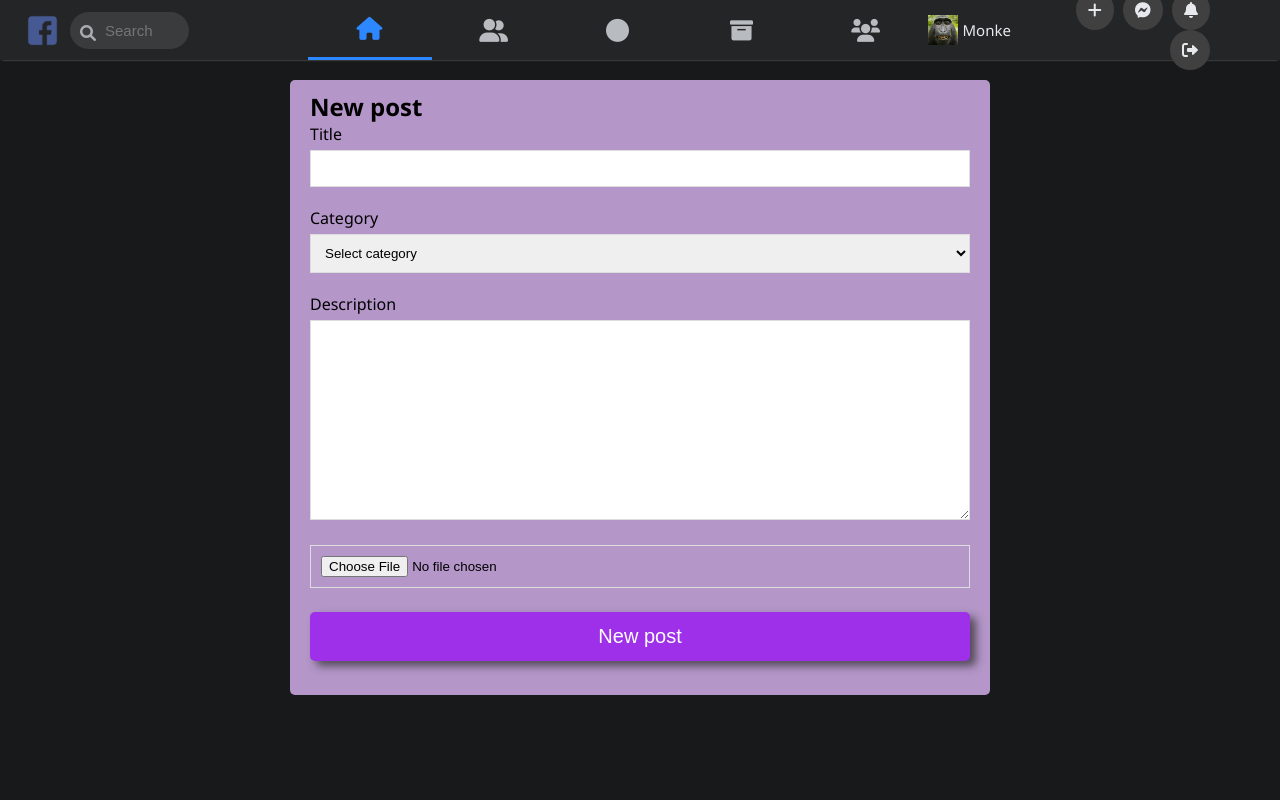
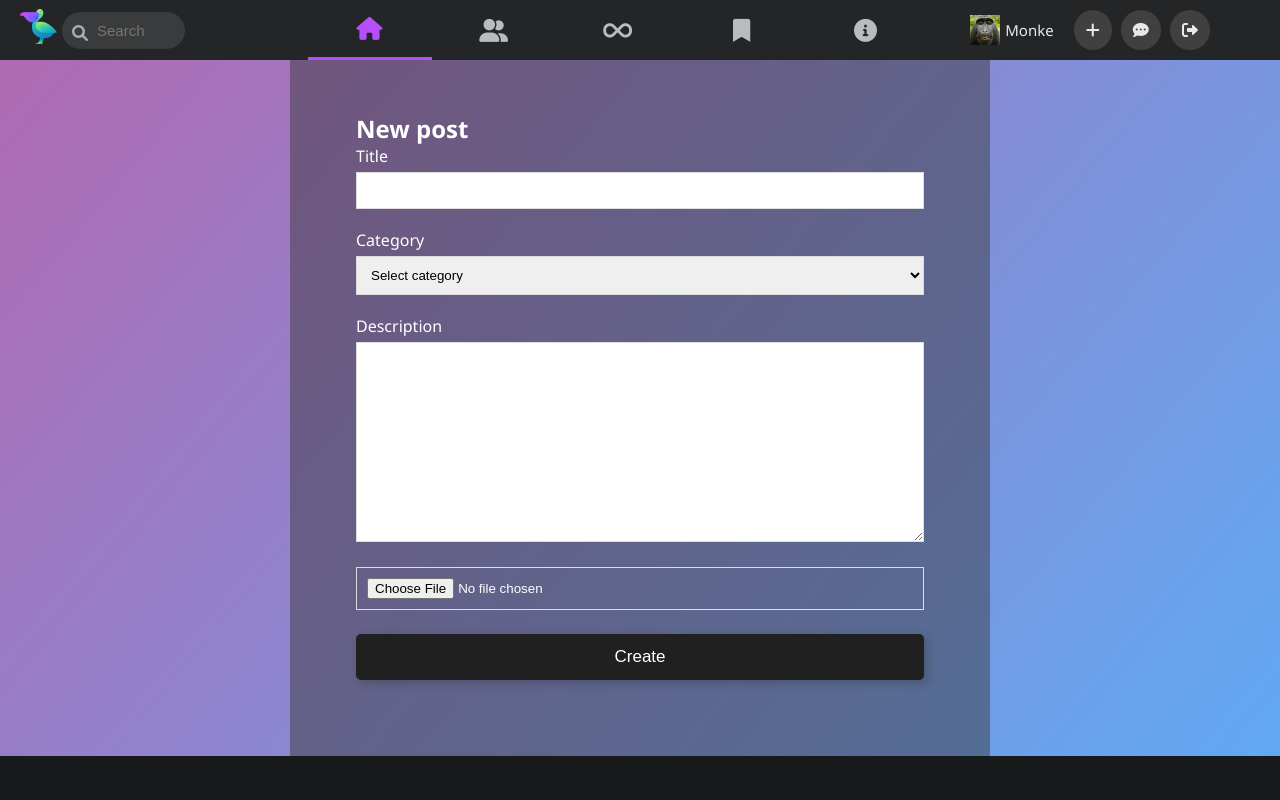
Before and after one commit to andommar/dwpSocialWeb, a PHP site: page /submit.php in a window 1280 px wide. Run offline with PHP 8.4, Linux system fonts and the light colour scheme; a user stored in the database is signed in.

Commit message:
General style, create post and posts info

```diff
--- a/controller/ViewController.php
+++ b/controller/ViewController.php
@@ -2,9 +2,7 @@
 include_once("controller/Controller.php");
 
 $session = new SessionHandle();
-if ($session->confirm_logged_in()) {
-    $redirect = new Redirector("login.php");
-}
+
 // Validates fields, returns errors to show them in the View
 // If everything is okay calls the Controller to execute the specific query
 function validateSignUp($username, $email, $password, $password2, $termsofuse, $message)
@@ -49,14 +47,15 @@ function validateSignUp($username, $email, $password, $password2, $termsofuse, $
 
 // Validates new post form
 
-function validateNewPost ($title, $category, $mediaUrl, $description,$message) {
+function validateNewPost($title, $category, $mediaUrl, $description, $message)
+{
 
     $title = trim($title);
     $description = trim($description);
 
-    if(empty($title)){
+    if (empty($title)) {
         $message['title'] = 'Title cannot be empty';
-    } else if (empty($category) || $category == 'Category'){
+    } else if (empty($category) || $category == 'Category') {
         $message['category'] = 'Please choose a category for your post';
     } else if (empty($description)) {
         $message['description'] = 'Add a description for your post';
@@ -69,7 +68,7 @@ function validateNewPost ($title, $category, $mediaUrl, $description,$message) {
     // If no validation errors
     if (empty($message)) {
         $c = new Controller();
-        if ($c->newPost($_SESSION['userId'],$title, $category, $mediaUrl, $description)) {
+        if ($c->newPost($_SESSION['userId'], $title, $category, $mediaUrl, $description)) {
             $message['database'] = 'Post successfully created';
         } else {
             $message['database'] = 'An error ocurred';
@@ -77,5 +76,4 @@ function validateNewPost ($title, $category, $mediaUrl, $description,$message) {
     }
 
     return $message;
-
 }
--- a/css/post.css
+++ b/css/post.css
@@ -4,10 +4,11 @@
   margin: auto;
   max-width: 700px;
   overflow: auto;
-  padding: 10px 20px;
-  background-color: #b496c9;
-  border-radius: 5px;
-  margin-top: 20px;
+  padding: 52px 66px;
+  background-color: #35333375;
+  /* border-radius: 5px; */
+  /* margin-top: 20px; */
+  color: white;
 }
 
 #post-form .form-group {
@@ -39,15 +40,20 @@
 
 #post-form input[type="submit"] {
   color: #fff;
-  background-color: #9e30e9;
+  background-color: #202020;
   padding: 13px;
   margin: 24px 0px;
   border: 0 none;
   cursor: pointer;
   border-radius: 5px;
-  box-shadow: 6px 5px 9px #2b2b2bb5;
-  font-size: 20px;
+  box-shadow: 3px 3px 9px #2b2b2b4a;
+  font-size: 17px;
   font-weight: 500;
   width: 100%;
   display: block;
 }
+
+#post-form {
+  background: -webkit-linear-gradient(130deg, #b06ab3, #61a9f3);
+  background: linear-gradient(130deg, #b06ab3, #61a9f3);
+}
--- a/css/styles.css
+++ b/css/styles.css
@@ -29,8 +29,9 @@ body {
 }
 
 .navbar_logo {
-  width: 45px;
-  height: 45px;
+  /* width: 45px;
+  height: 45px; */
+  width: 37px;
   margin-right: 5px;
 }
 
@@ -89,11 +90,11 @@ body {
 }
 
 .active_icon {
-  border-bottom: 3px solid #2d88ff;
+  border-bottom: 3px solid #b64ffb;
 }
 
 .active_icon i {
-  color: #2d88ff; /*!important*/
+  color: #b64ffb; /*!important*/
 }
 
 .navbar a {
@@ -201,10 +202,10 @@ body {
 }
 
 .content_left ul li i {
-  background: #404041;
+  background: #2b2b2b; /*background: #404041;*/
   padding: 10px;
   border-radius: 100%;
-  color: #e7e9ed;
+  color: #b64ffb; /* color: #e7e9ed; */
   cursor: pointer;
   transition: 0.3s;
   font-size: 16px;
@@ -238,7 +239,8 @@ body {
 }
 
 .media_container {
-  padding: 5px 115px;
+  /* padding: 5px 115px; */
+  padding: 5px 92px;
 }
 
 .share {
@@ -395,6 +397,13 @@ body {
   font-size: 15px;
 }
 
+/* Post date area */
+.post-date-area {
+  text-align: right;
+  padding: 10px 15px;
+  color: #989898;
+  font-size: smaller;
+}
 /* Likes */
 .likes_area {
   display: flex;
@@ -428,6 +437,9 @@ body {
   padding: 5px 15px;
   height: 35px;
 }
+.likes_buttons div {
+  cursor: pointer;
+}
 
 .likes_buttons_links {
   width: 33.3%;
--- a/index.php
+++ b/index.php
@@ -6,7 +6,7 @@ include_once('view/header.php');
 
 $session = new SessionHandle();
 if ($session->confirm_logged_in()) {
-    $redirect = new Redirector("login.php");
+  $redirect = new Redirector("login.php");
 }
 
 ?>
@@ -24,7 +24,7 @@ if ($session->confirm_logged_in()) {
     </div>
     <div class="media_container">
       <!-- Create post -->
-      <?php include_once('view/user_create_post_view.php'); ?>
+      <!-- <?php include_once('view/user_create_post_view.php'); ?> -->
       <!-- News FEED -->
       <?php include_once('view/userfeed_view.php'); ?>
 
--- a/login.php
+++ b/login.php
@@ -37,6 +37,7 @@ if (isset($_POST['submit'])) {
                 echo "<p class=\"message info-message\">" . $msg . "</p>";
             }
             ?>
+            <div class="logo-position"><img id="logo" src="img/assets/logo.png" alt="avatar" /></div>
             <h1>Login</h1>
             <form action="" method="post">
                 <div class="form-group">
--- a/submit.php
+++ b/submit.php
@@ -2,21 +2,22 @@
 include_once('view/header.php');
 include_once "controller/ViewController.php";
 
-if(isset($_POST['submit'])){
+if (isset($_POST['submit'])) {
 
-  if(($_FILES['imgfile']['type'] == 'image/jpeg'  ||
+  if (($_FILES['imgfile']['type'] == 'image/jpeg'  ||
       $_FILES['imgfile']['type'] == 'image/jpg'   ||
       $_FILES['imgfile']['type'] == 'image/png'   ||
-      $_FILES['imgfile']['type'] == 'image/gif'   ) &&
-      ($_FILES['imgfile']['size'] < 10000000 )) {
-        if ($_FILES['imgfile']['error']>0){
-          echo "Error: ". $_FILES['imgfile']['error'];
+      $_FILES['imgfile']['type'] == 'image/gif') &&
+    ($_FILES['imgfile']['size'] < 10000000)
+  ) {
+    if ($_FILES['imgfile']['error'] > 0) {
+      echo "Error: " . $_FILES['imgfile']['error'];
     } else {
-        move_uploaded_file($_FILES['imgfile']['tmp_name'], "img/media/".$_FILES['imgfile']['name']);
+      move_uploaded_file($_FILES['imgfile']['tmp_name'], "img/media/" . $_FILES['imgfile']['name']);
     }
   }
   $message = ['title' => '', 'category' => '', 'description' => '',];
-  $msg = validateNewPost($_POST['title'], $_POST['category'],$_FILES['imgfile']['name'], $_POST['description'], $message);
+  $msg = validateNewPost($_POST['title'], $_POST['category'], $_FILES['imgfile']['name'], $_POST['description'], $message);
 }
 
 ?>
@@ -47,7 +48,7 @@ if(isset($_POST['submit'])){
       <div class="form-group">
         <input type="file" name="imgfile" id="imgfile">
       </div>
-        <input type="submit" name="submit" value="New post">
+      <input type="submit" name="submit" value="Create">
       <p class="message info-message"><?php echo isset($msg['database']) ? $msg['database'] : '' ?></p>
     </form>
   </div>
--- a/view/header.php
+++ b/view/header.php
@@ -15,7 +15,7 @@
 <body>
   <div class="navbar">
     <div class="navbar_left">
-      <img class="navbar_logo" src="img/assets/fb-icon.png" alt="avatar" />
+      <a href="index.php"><img class="navbar_logo" src="img/assets/logo.png" alt="avatar" /></a>
       <div class="input-icons">
         <i class="fas fa-search icon"></i>
         <input type="text" class="input-field" name="srch_input" placeholder="Search" />
@@ -29,13 +29,13 @@
         <i class="fas fa-user-friends"></i>
       </a>
       <a href="#">
-        <i class="fas fa-circle"></i>
+        <i class="fas fa-infinity"></i>
       </a>
       <a href="#">
-        <i class="fas fa-archive"></i>
+        <i class="fas fa-bookmark"></i>
       </a>
       <a href="#">
-        <i class="fas fa-users"></i>
+        <i class="fas fa-info-circle"></i>
       </a>
     </div>
 
@@ -46,8 +46,8 @@
       </div>
       <div class="navbar_links">
         <a href="submit.php"><i class="fa fa-plus"></i></a>
-        <i class="fab fa-facebook-messenger"></i>
-        <i class="fa fa-bell"></i>
+        <i class="fas fa-comment-dots"></i>
+        <!-- <i class="fa fa-bell"></i> -->
         <a href="login.php?logout=1"><i class="fas fa-sign-out-alt"></i></a>
       </div>
     </div>
```
Also changed, not shown: css/login-signup.css (+17 -2 lines), view/userfeed_view.php (+34 -18 lines), README.md, img/assets/logo.png (added), img/assets/logo_dark.png (added), img/assets/logo_grey.png (added), img/assets/logo_light.png (added), img/assets/logo_original.png (added). Lines whose indentation alone changed are shown as unchanged.
